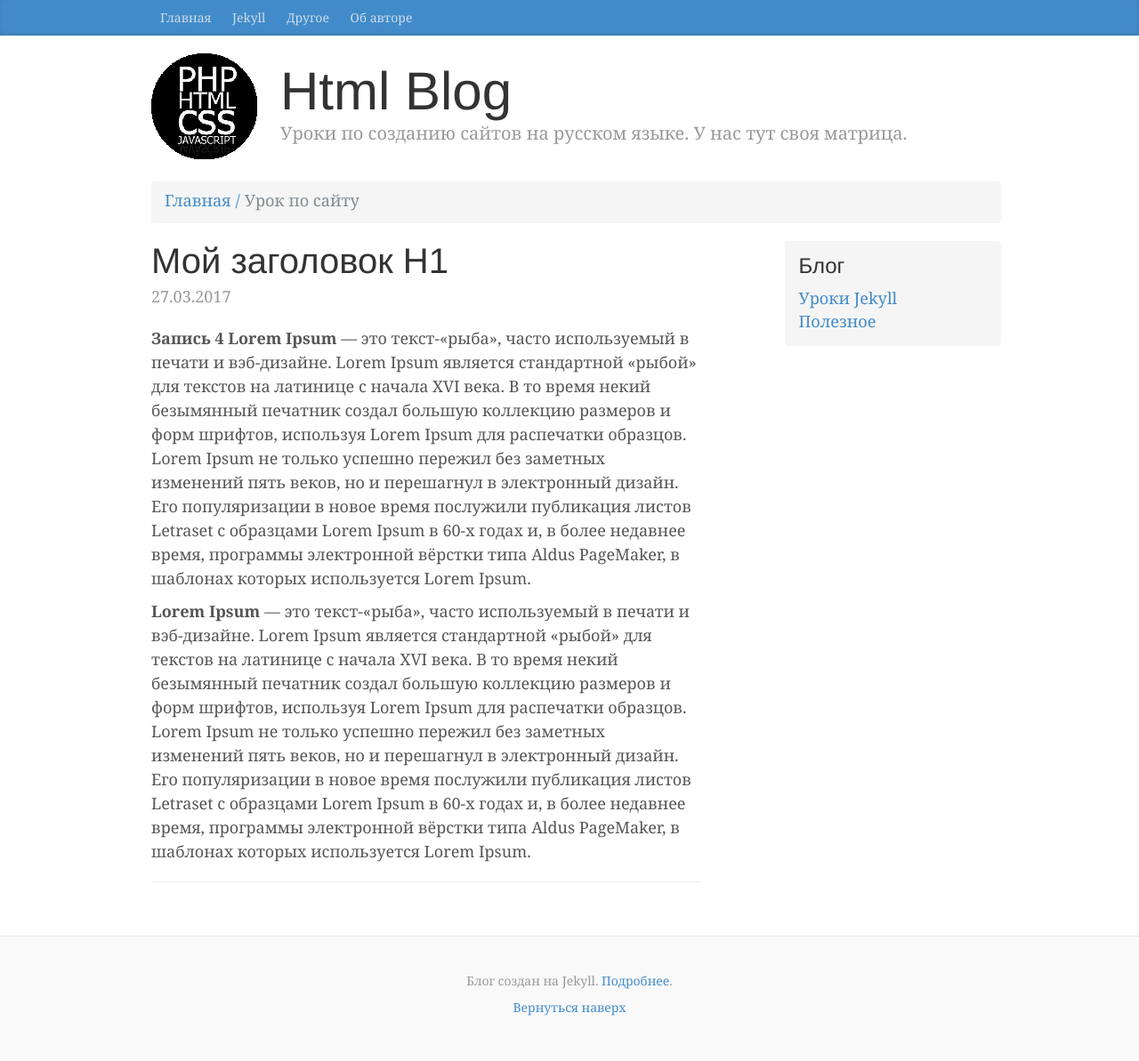
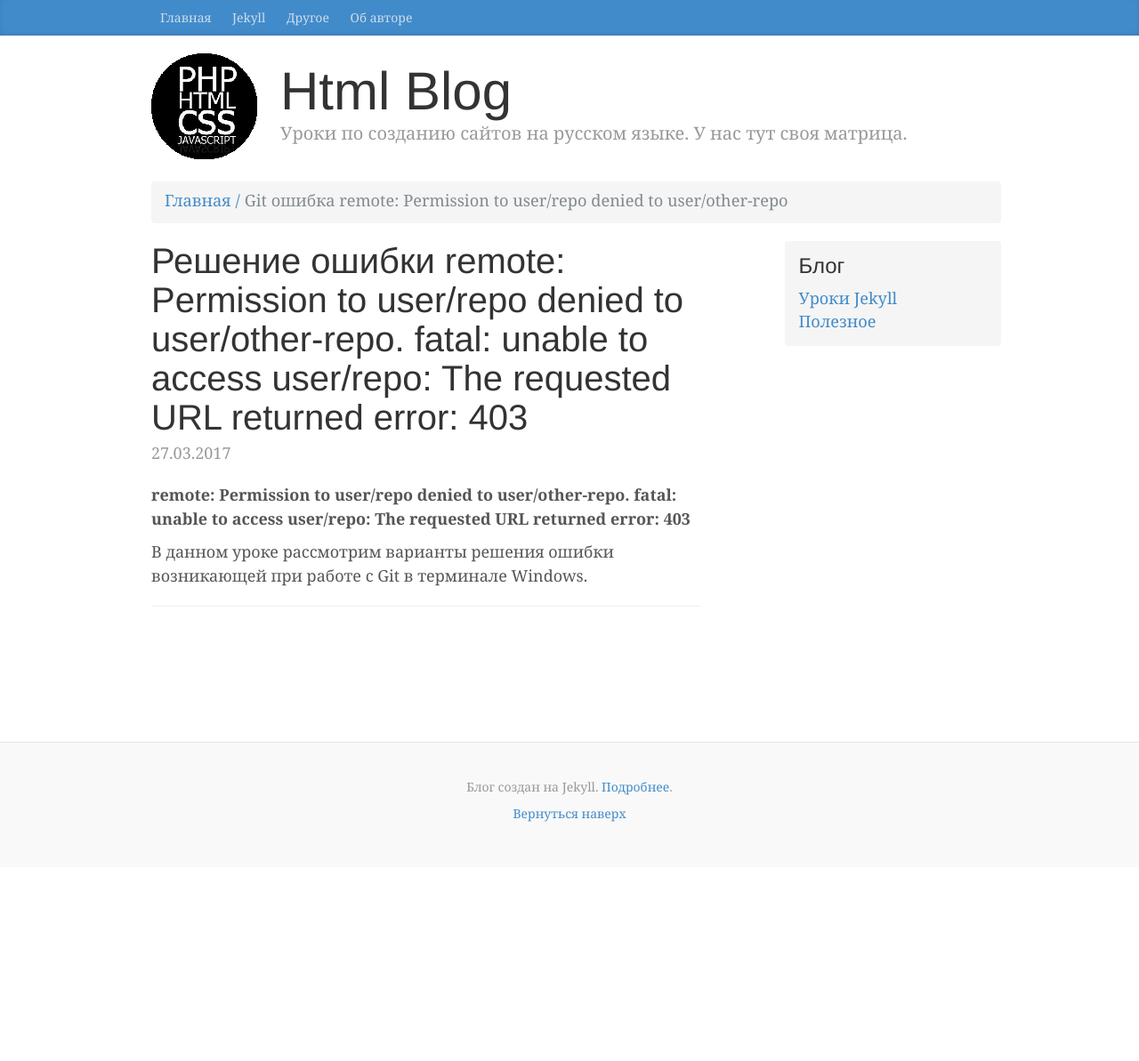
Before and after one commit to htmlblog/htmlblog.github.io, a Jekyll site: the page built from _posts/2017-03-27-urok-po-saitu.md, in a window 1280 px wide. Shown: the whole page at 89% size. Built offline with Jekyll 4.4.1, drawn with Linux system fonts in a browser that asks for light colours; after the commit the page ends 975 px from its top, so only the background shows below that.

Commit message:
Updated Urok Po Saitu

```diff
--- a/_posts/2017-03-27-urok-po-saitu.md
+++ b/_posts/2017-03-27-urok-po-saitu.md
@@ -1,14 +1,20 @@
 ---
-title: Урок по сайту
+title: 'Git ошибка remote: Permission to user/repo denied to user/other-repo'
 date: 2017-03-27 07:03:00 Z
+permalink: "/Permission-to-denied-to-git-error"
 categories:
-- news
-description: Мое мета описание 4
-header: Мой заголовок H1
-author: admin
+- useful
+tags:
+- git
+- github
+description: 'Варианты решения ошибки Git remote: Permission to denied to fatal: unable
+  to access The requested URL returned error: 403.'
+header: 'Решение ошибки remote: Permission to user/repo denied to user/other-repo.
+  fatal: unable to access user/repo: The requested URL returned error: 403'
 layout: post
 ---
 
-**Запись 4 Lorem Ipsum** &#8212; это текст-&#171;рыба&#187;, часто используемый в печати и вэб-дизайне. Lorem Ipsum является стандартной &#171;рыбой&#187; для текстов на латинице с начала XVI века. В то время некий безымянный печатник создал большую коллекцию размеров и форм шрифтов, используя Lorem Ipsum для распечатки образцов. Lorem Ipsum не только успешно пережил без заметных изменений пять веков, но и перешагнул в электронный дизайн. Его популяризации в новое время послужили публикация листов Letraset с образцами Lorem Ipsum в 60-х годах и, в более недавнее время, программы электронной вёрстки типа Aldus PageMaker, в шаблонах которых используется Lorem Ipsum.
+**remote: Permission to user/repo denied to user/other-repo.**
+**fatal: unable to access user/repo: The requested URL returned error: 403**
 
-**Lorem Ipsum** &#8212; это текст-&#171;рыба&#187;, часто используемый в печати и вэб-дизайне. Lorem Ipsum является стандартной &#171;рыбой&#187; для текстов на латинице с начала XVI века. В то время некий безымянный печатник создал большую коллекцию размеров и форм шрифтов, используя Lorem Ipsum для распечатки образцов. Lorem Ipsum не только успешно пережил без заметных изменений пять веков, но и перешагнул в электронный дизайн. Его популяризации в новое время послужили публикация листов Letraset с образцами Lorem Ipsum в 60-х годах и, в более недавнее время, программы электронной вёрстки типа Aldus PageMaker, в шаблонах которых используется Lorem Ipsum.
+В данном уроке рассмотрим варианты решения ошибки возникающей при работе с Git в терминале Windows.
```
